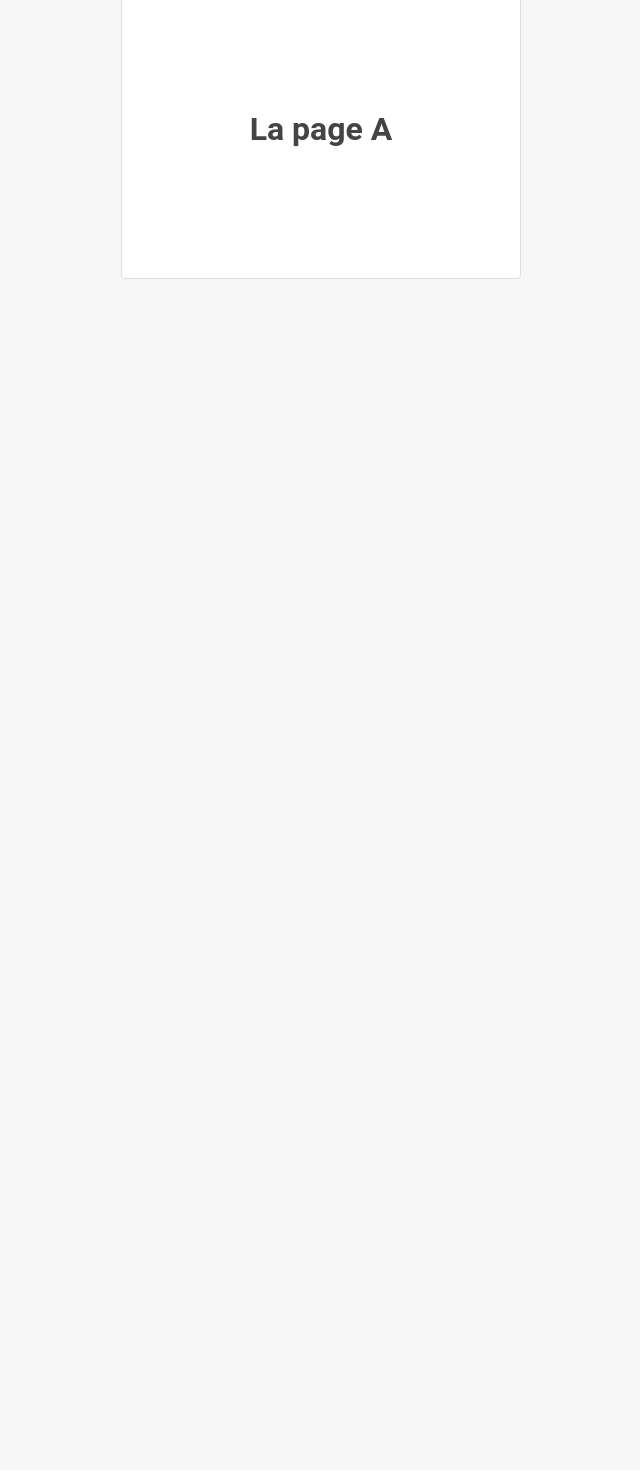
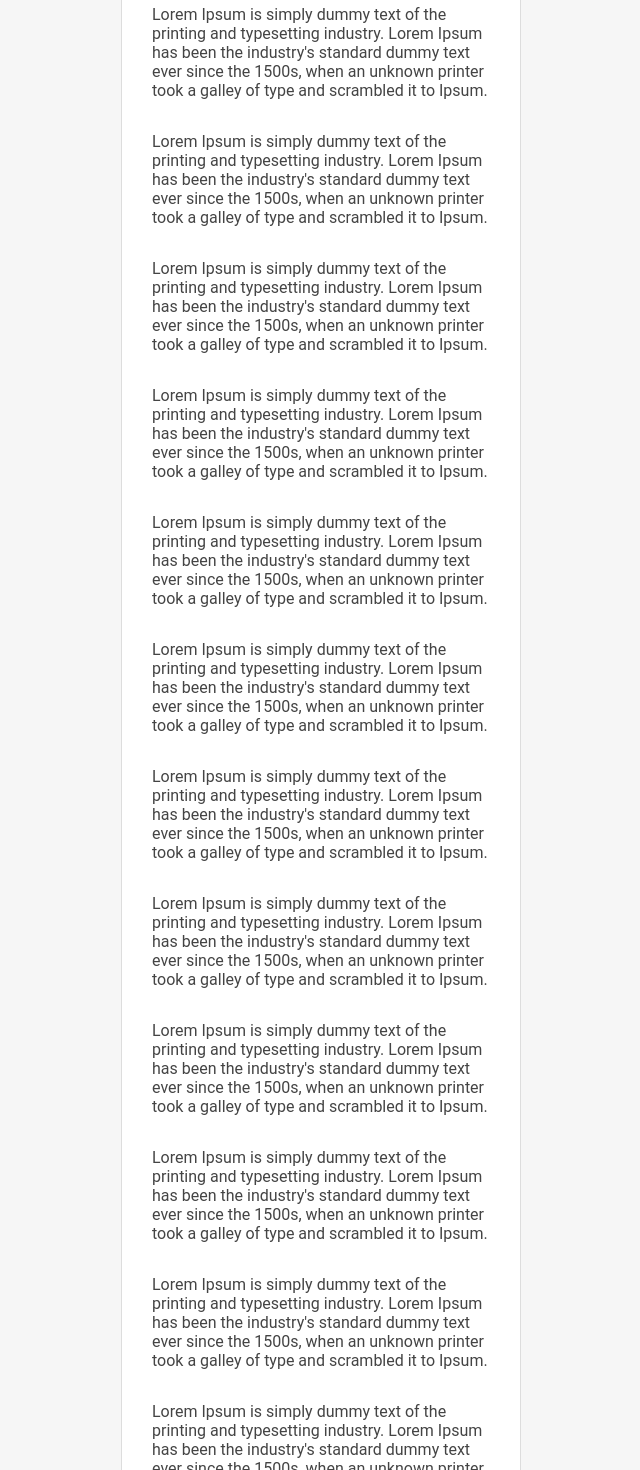
Before and after one commit to dymafr/vue-c18l11, a Vue app: page / in a window 1280 px wide. Shown: the part 80-1550 px from the top of the page, without its empty margins (319-959 px from the left). Before the commit the page ends 800 px from the top, so only its background shows below. Built offline with nearby package versions, Linux system fonts and the light colour scheme.

Commit message:
3 files modified

```diff
--- a/src/App.vue
+++ b/src/App.vue
@@ -5,11 +5,7 @@
     <router-link class="mr-10" to="/b"> Page B</router-link>
   </nav>
   <div class="d-flex flex-row justify-content-center">
-    <router-view v-slot="{ Component, route }">
-      <Transition :name="route.meta.animation" mode="out-in">
-        <Component :is="Component" />
-      </Transition>
-    </router-view>
+    <router-view> </router-view>
   </div>
 </template>
 
@@ -19,22 +15,10 @@
 @import './assets/scss/base.scss';
 
 nav {
+  position: fixed;
   background-color: var(--primary-1);
   a {
     color: white;
   }
 }
-
-.fade-enter-from {
-  transform: scale(0) rotate(-360deg);
-}
-
-.fade-enter-active {
-  transition: all 1s;
-}
-
-.fade-leave-to {
-  transform: scale(2) rotate(360deg);
-  opacity: 0;
-}
 </style>
--- a/src/PageA.vue
+++ b/src/PageA.vue
@@ -1,6 +1,87 @@
 <template>
-  <div class="card p-20 d-flex justify-content-center align-items-center">
+  <div
+    class="
+      card
+      p-20
+      d-flex
+      flex-column
+      justify-content-center
+      align-items-center
+    "
+  >
     <h1>La page A</h1>
+    <p>
+      Lorem Ipsum is simply dummy text of the printing and typesetting industry.
+      Lorem Ipsum has been the industry's standard dummy text ever since the
+      1500s, when an unknown printer took a galley of type and scrambled it to
+      Ipsum.
+    </p>
+    <p>
+      Lorem Ipsum is simply dummy text of the printing and typesetting industry.
+      Lorem Ipsum has been the industry's standard dummy text ever since the
+      1500s, when an unknown printer took a galley of type and scrambled it to
+      Ipsum.
+    </p>
+    <p>
+      Lorem Ipsum is simply dummy text of the printing and typesetting industry.
+      Lorem Ipsum has been the industry's standard dummy text ever since the
+      1500s, when an unknown printer took a galley of type and scrambled it to
+      Ipsum.
+    </p>
+    <p>
+      Lorem Ipsum is simply dummy text of the printing and typesetting industry.
+      Lorem Ipsum has been the industry's standard dummy text ever since the
+      1500s, when an unknown printer took a galley of type and scrambled it to
+      Ipsum.
+    </p>
+    <p>
+      Lorem Ipsum is simply dummy text of the printing and typesetting industry.
+      Lorem Ipsum has been the industry's standard dummy text ever since the
+      1500s, when an unknown printer took a galley of type and scrambled it to
+      Ipsum.
+    </p>
+    <p>
+      Lorem Ipsum is simply dummy text of the printing and typesetting industry.
+      Lorem Ipsum has been the industry's standard dummy text ever since the
+      1500s, when an unknown printer took a galley of type and scrambled it to
+      Ipsum.
+    </p>
+    <p>
+      Lorem Ipsum is simply dummy text of the printing and typesetting industry.
+      Lorem Ipsum has been the industry's standard dummy text ever since the
+      1500s, when an unknown printer took a galley of type and scrambled it to
+      Ipsum.
+    </p>
+    <p>
+      Lorem Ipsum is simply dummy text of the printing and typesetting industry.
+      Lorem Ipsum has been the industry's standard dummy text ever since the
+      1500s, when an unknown printer took a galley of type and scrambled it to
+      Ipsum.
+    </p>
+    <p>
+      Lorem Ipsum is simply dummy text of the printing and typesetting industry.
+      Lorem Ipsum has been the industry's standard dummy text ever since the
+      1500s, when an unknown printer took a galley of type and scrambled it to
+      Ipsum.
+    </p>
+    <p>
+      Lorem Ipsum is simply dummy text of the printing and typesetting industry.
+      Lorem Ipsum has been the industry's standard dummy text ever since the
+      1500s, when an unknown printer took a galley of type and scrambled it to
+      Ipsum.
+    </p>
+    <p>
+      Lorem Ipsum is simply dummy text of the printing and typesetting industry.
+      Lorem Ipsum has been the industry's standard dummy text ever since the
+      1500s, when an unknown printer took a galley of type and scrambled it to
+      Ipsum.
+    </p>
+    <p>
+      Lorem Ipsum is simply dummy text of the printing and typesetting industry.
+      Lorem Ipsum has been the industry's standard dummy text ever since the
+      1500s, when an unknown printer took a galley of type and scrambled it to
+      Ipsum.
+    </p>
   </div>
 </template>
 
@@ -9,6 +90,5 @@
 <style scoped lang="scss">
 .card {
   width: 400px;
-  height: 300px;
 }
 </style>
--- a/src/PageB.vue
+++ b/src/PageB.vue
@@ -1,6 +1,87 @@
 <template>
-  <div class="card p-20 d-flex justify-content-center align-items-center">
+  <div
+    class="
+      card
+      p-20
+      d-flex
+      flex-column
+      justify-content-center
+      align-items-center
+    "
+  >
     <h1>La page B</h1>
+    <p>
+      Lorem Ipsum is simply dummy text of the printing and typesetting industry.
+      Lorem Ipsum has been the industry's standard dummy text ever since the
+      1500s, when an unknown printer took a galley of type and scrambled it to
+      Ipsum.
+    </p>
+    <p>
+      Lorem Ipsum is simply dummy text of the printing and typesetting industry.
+      Lorem Ipsum has been the industry's standard dummy text ever since the
+      1500s, when an unknown printer took a galley of type and scrambled it to
+      Ipsum.
+    </p>
+    <p>
+      Lorem Ipsum is simply dummy text of the printing and typesetting industry.
+      Lorem Ipsum has been the industry's standard dummy text ever since the
+      1500s, when an unknown printer took a galley of type and scrambled it to
+      Ipsum.
+    </p>
+    <p>
+      Lorem Ipsum is simply dummy text of the printing and typesetting industry.
+      Lorem Ipsum has been the industry's standard dummy text ever since the
+      1500s, when an unknown printer took a galley of type and scrambled it to
+      Ipsum.
+    </p>
+    <p>
+      Lorem Ipsum is simply dummy text of the printing and typesetting industry.
+      Lorem Ipsum has been the industry's standard dummy text ever since the
+      1500s, when an unknown printer took a galley of type and scrambled it to
+      Ipsum.
+    </p>
+    <p>
+      Lorem Ipsum is simply dummy text of the printing and typesetting industry.
+      Lorem Ipsum has been the industry's standard dummy text ever since the
+      1500s, when an unknown printer took a galley of type and scrambled it to
+      Ipsum.
+    </p>
+    <p>
+      Lorem Ipsum is simply dummy text of the printing and typesetting industry.
+      Lorem Ipsum has been the industry's standard dummy text ever since the
+      1500s, when an unknown printer took a galley of type and scrambled it to
+      Ipsum.
+    </p>
+    <p>
+      Lorem Ipsum is simply dummy text of the printing and typesetting industry.
+      Lorem Ipsum has been the industry's standard dummy text ever since the
+      1500s, when an unknown printer took a galley of type and scrambled it to
+      Ipsum.
+    </p>
+    <p>
+      Lorem Ipsum is simply dummy text of the printing and typesetting industry.
+      Lorem Ipsum has been the industry's standard dummy text ever since the
+      1500s, when an unknown printer took a galley of type and scrambled it to
+      Ipsum.
+    </p>
+    <p>
+      Lorem Ipsum is simply dummy text of the printing and typesetting industry.
+      Lorem Ipsum has been the industry's standard dummy text ever since the
+      1500s, when an unknown printer took a galley of type and scrambled it to
+      Ipsum.
+    </p>
+    <p>
+      Lorem Ipsum is simply dummy text of the printing and typesetting industry.
+      Lorem Ipsum has been the industry's standard dummy text ever since the
+      1500s, when an unknown printer took a galley of type and scrambled it to
+      Ipsum.
+    </p>
+    <p>
+      Lorem Ipsum is simply dummy text of the printing and typesetting industry.
+      Lorem Ipsum has been the industry's standard dummy text ever since the
+      1500s, when an unknown printer took a galley of type and scrambled it to
+      Ipsum.
+    </p>
   </div>
 </template>
 
@@ -9,6 +90,5 @@
 <style scoped lang="scss">
 .card {
   width: 400px;
-  height: 300px;
 }
 </style>
```
